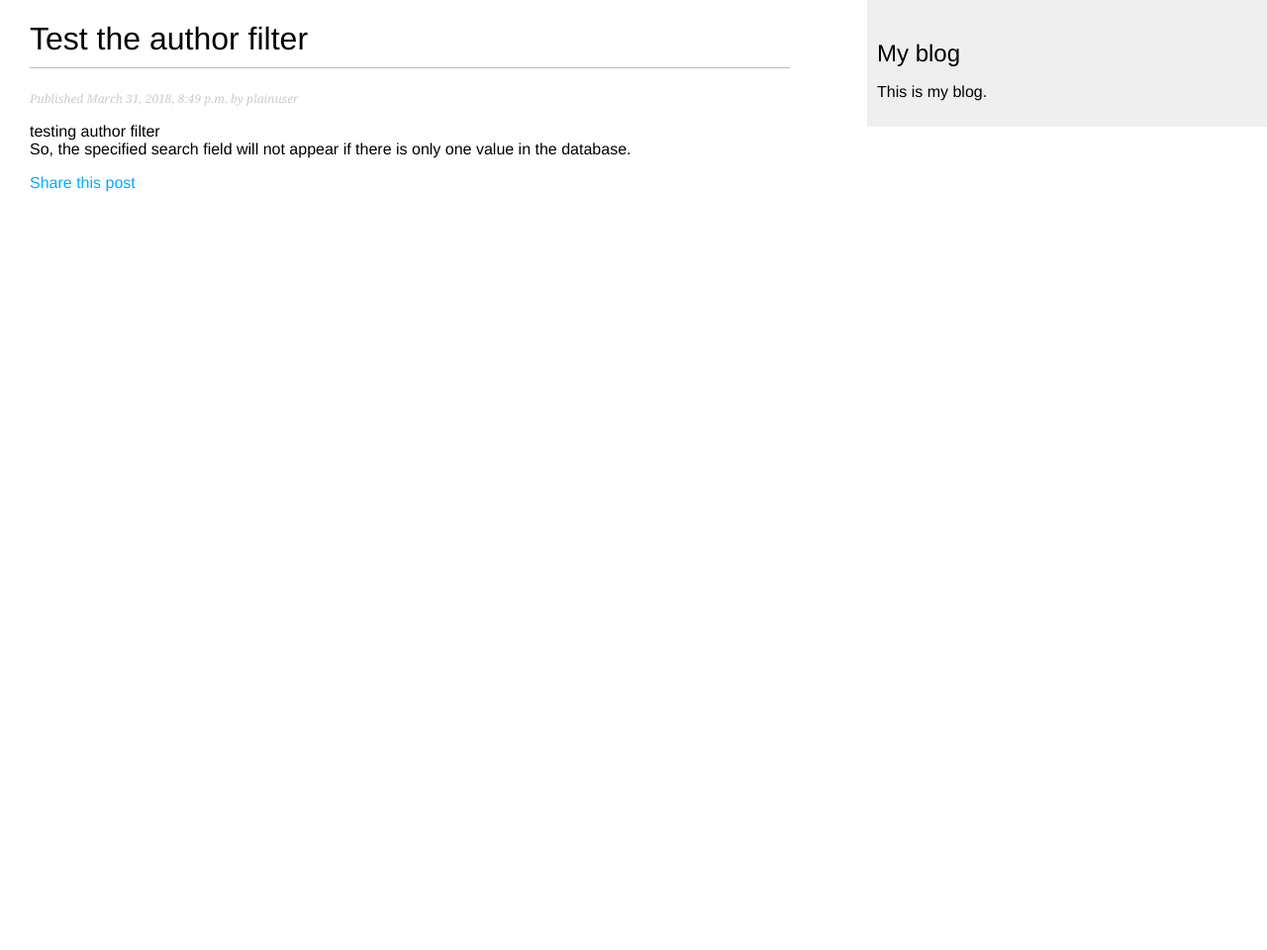
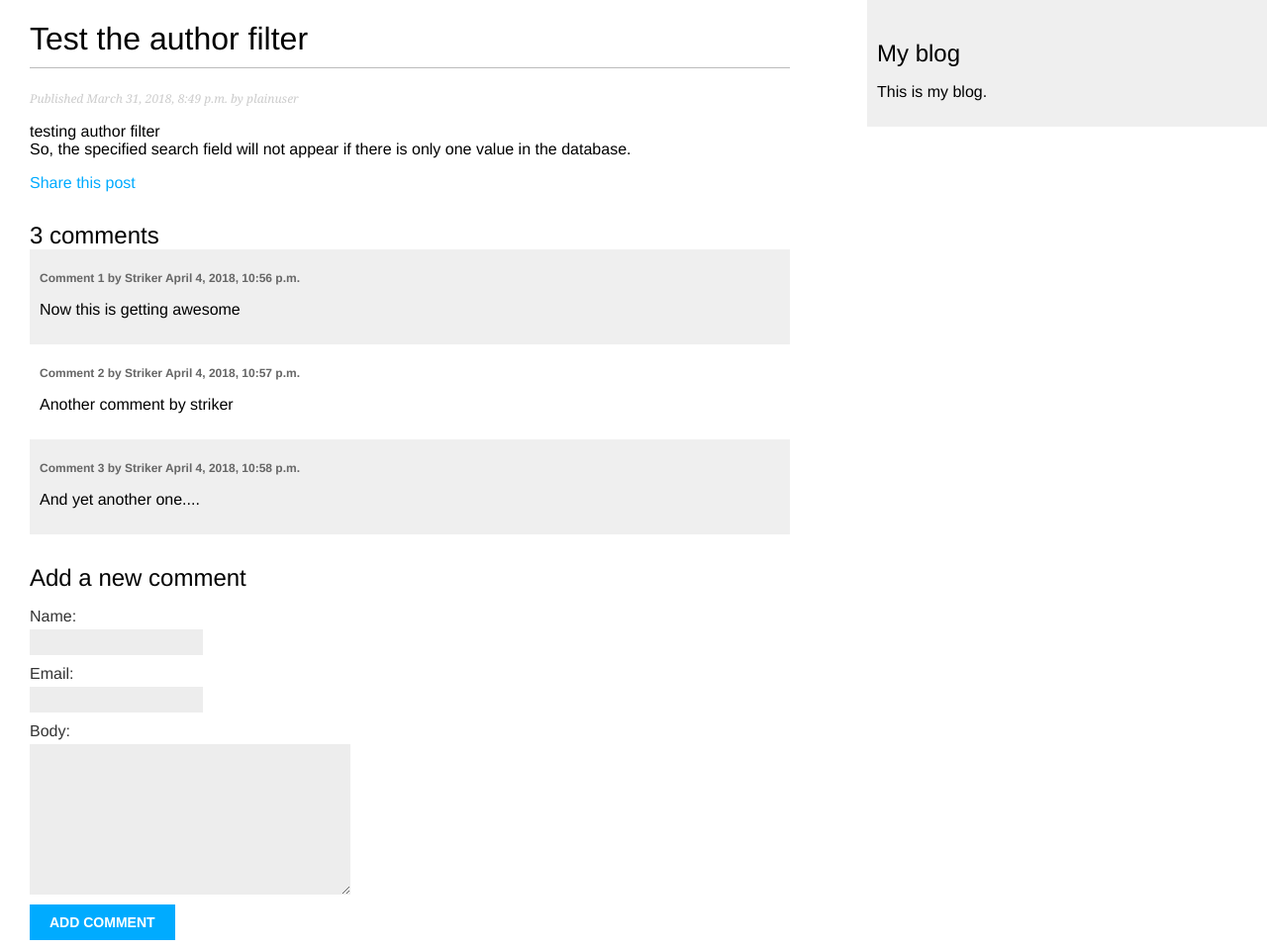
Before and after one commit to jeffplata/by-example, a Django app: a page that uses blog/templates/blog/post/detail.html in a window 1280 px wide. Shown: the whole page at 99% size. Before the commit the page ends 194 px from the top, so only its background shows below. Run offline with Django 3.2, Linux system fonts and the light colour scheme; data comes from the database, SQL or seed files in the repository; both versions use the stored data as it was after the commit.

Commit message:
ch 2: comments system added

```diff
--- a/blog/forms.py
+++ b/blog/forms.py
@@ -1,7 +1,13 @@
 from django import forms
+from .models import Comment
 
 class EmailPostForm(forms.Form):
     name = forms.CharField(max_length=25)
     email = forms.EmailField()
     to = forms.EmailField()
     comments = forms.CharField(required=False, widget=forms.Textarea)
+
+class CommentForm(forms.ModelForm):
+    class Meta:
+        model = Comment
+        fields = ('name', 'email', 'body')
--- a/blog/models.py
+++ b/blog/models.py
@@ -37,3 +37,19 @@ class Post(models.Model):
                              self.publish.strftime('%m'),
                              self.publish.strftime('%d'),
                              self.slug])
+
+class Comment(models.Model):
+    post = models.ForeignKey(Post, related_name='comments',
+       on_delete=models.CASCADE)
+    name = models.CharField(max_length=80)
+    email = models.EmailField()
+    body = models.TextField()
+    created = models.DateTimeField(auto_now_add=True)
+    updated = models.DateTimeField(auto_now = True)
+    active = models.BooleanField(default=True)
+
+    class Meta:
+        ordering = ('created',)
+
+    def __str__(self):
+        return 'Comment by {} on {}'.format(self.name, self.post)
--- a/blog/templates/blog/post/detail.html
+++ b/blog/templates/blog/post/detail.html
@@ -13,4 +13,30 @@
       Share this post
     </a>
   </p>
+  {% with comments.count as total_comments %}
+    <h2>
+      {{total_comments}} comment{{ total_comments|pluralize}}
+    </h2>
+  {% endwith %}
+  {% for comment in comments %}
+    <div class="comment">
+      <p class="info">
+        Comment {{forloop.counter}} by {{comment.name}}
+        {{comment.created}}
+      </p>
+      {{comment.body|linebreaks}}
+    </div>
+  {% empty %}
+    <p>There are no comments yet.</p>
+  {% endfor %}
+  {% if new_comment %}
+    <h2>Your comment has been added.</h2>
+  {% else %}
+    <h2>Add a new comment</h2>
+    <form action="." method="post">
+      {{comment_form.as_p}}
+      {% csrf_token %}
+      <p><input type="submit" value="Add comment"</p>
+    </form>
+  {% endif %}
 {% endblock %}
--- a/blog/views.py
+++ b/blog/views.py
@@ -1,11 +1,11 @@
 from django.shortcuts import render, get_object_or_404
-from .models import Post
+from .models import Post, Comment
 from django.core.paginator import Paginator, EmptyPage,\
                                   PageNotAnInteger
 from django.views.generic import ListView
 
 
-from .forms import EmailPostForm
+from .forms import EmailPostForm, CommentForm
 from django.core.mail import send_mail
 
 class PostListView(ListView):
@@ -44,6 +44,26 @@ def post_detail(request, year, month, day, post):
                                     publish__year=year,
                                     publish__month=month,
                                     publish__day=day)
+    # List of active comments for this post
+    comments = post.comments.filter(active=True)
+
+    if request.method == 'POST':
+        # A comment was posted
+        comment_form = CommentForm(data=request.POST)
+        if comment_form.is_valid():
+            # Create Commennt object but don't save to database
+            new_comment = comment_form.save(commit=False)
+            # Assign the current post to the comment
+            new_comment.post = post
+            # Save the comment to the database
+            new_comment.save()
+    else:
+        comment_form = CommentForm()
+    return render(request,
+                  'blog/post/detail.html',
+                  {'post': post,
+                   'comments': comments,
+                   'comment_form': comment_form})
     return render(request,
                   'blog/post/detail.html',
                   {'post': post})
```
Also changed, not shown: blog/admin.py (+8 -1 lines), progress.txt (+3 -10 lines), blog/migrations/0002_comment.py (added), db.sqlite3.
